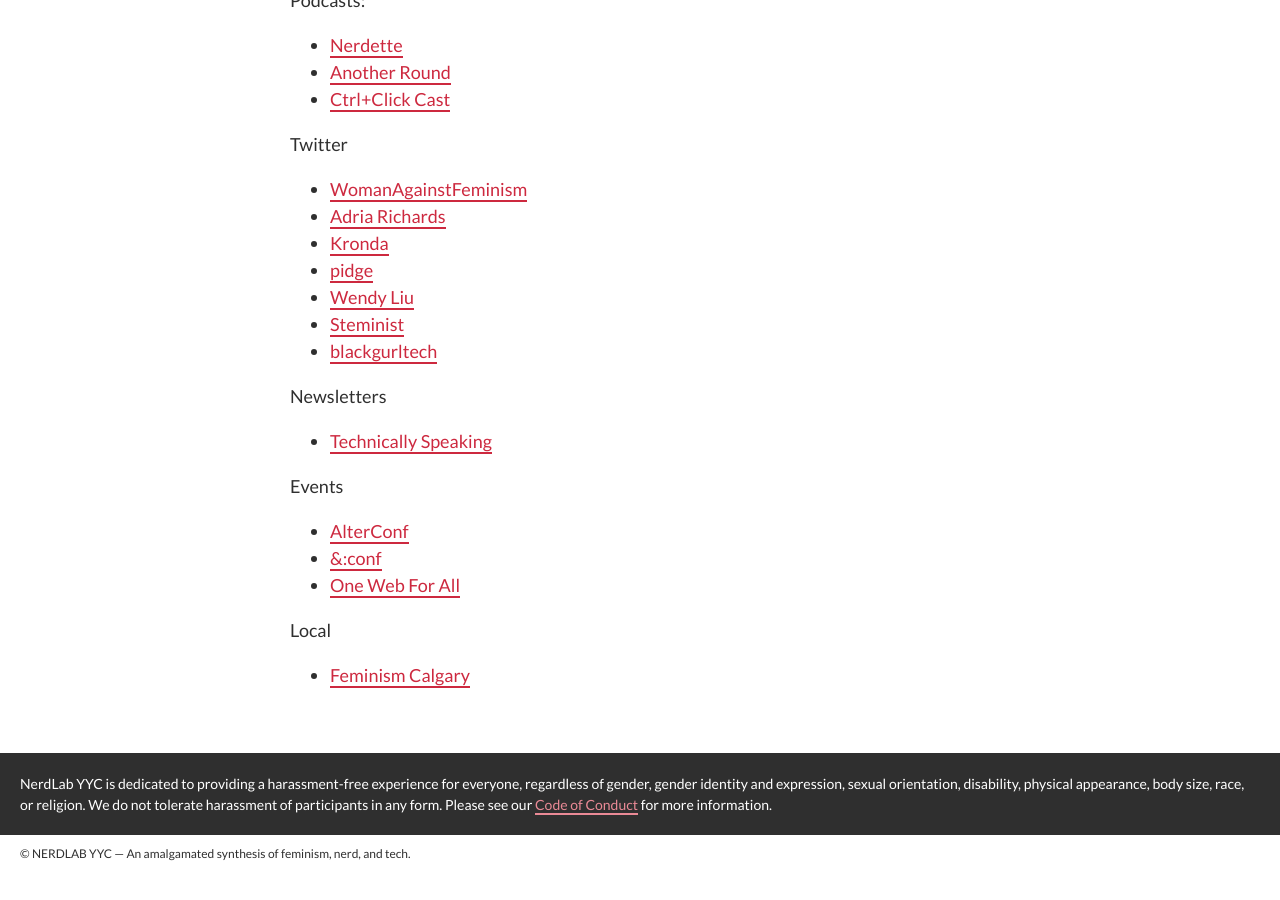
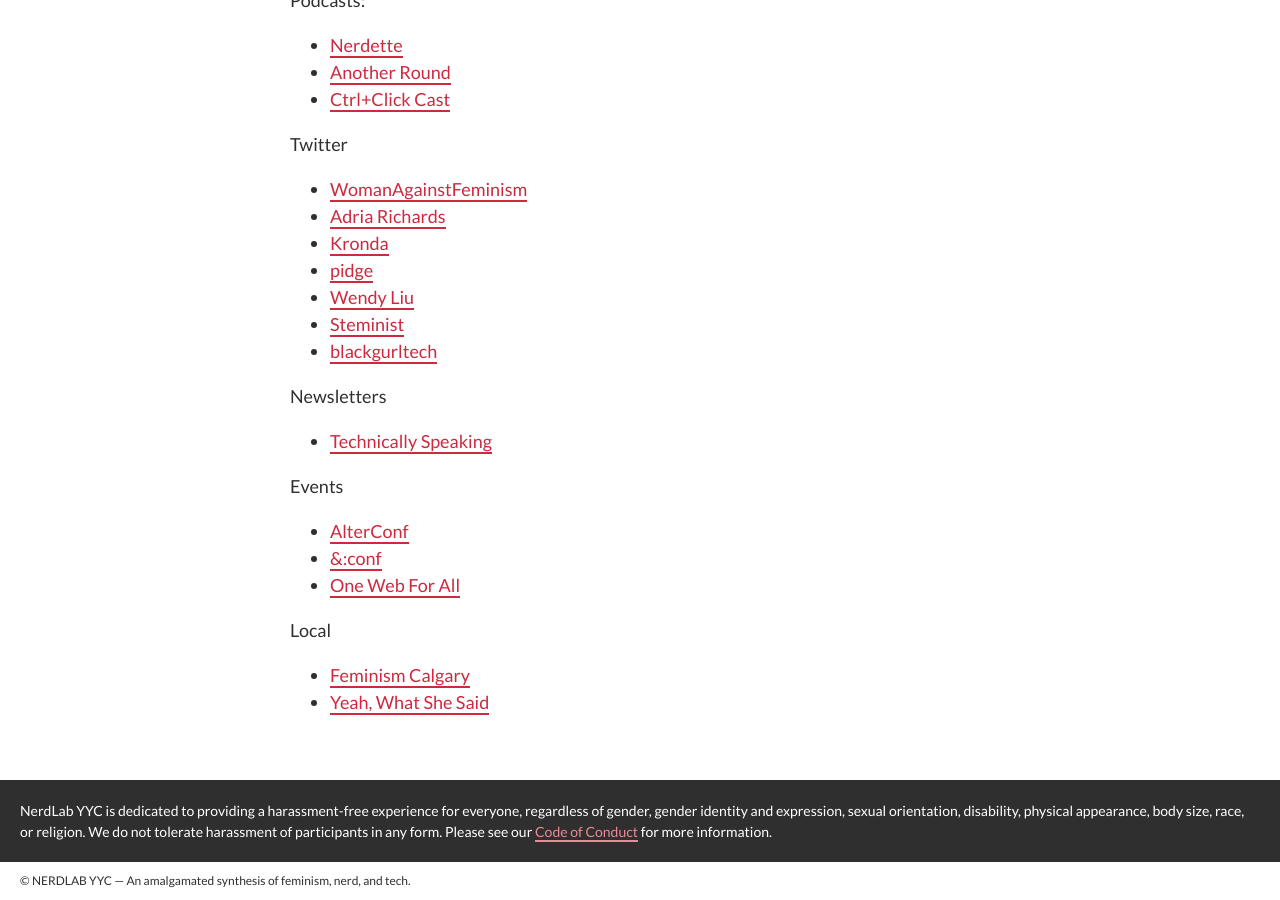
Before and after one commit to nerdlabyyc/nerdlabyyc.github.io, a Jekyll site: the page built from pages/resources/index.md, in a window 1280 px wide and 900 px high, scrolled down 793 px. Built offline with Jekyll 4.4.1, drawn with Linux system fonts in a browser that asks for light colours; nearby versions of some CDN libraries; some web fonts are replaced; before the commit the page ends 1666 px from its top, so only the background shows below that.

Commit message:
Update Resources page to add Yeah, What She Said.

```diff
--- a/pages/resources/index.md
+++ b/pages/resources/index.md
@@ -48,3 +48,4 @@
 Local
 
 - [Feminism Calgary](http://www.feminismcalgary.com/)
+- [Yeah, What She Said](http://cjsw.com/program/ywss/)
```
